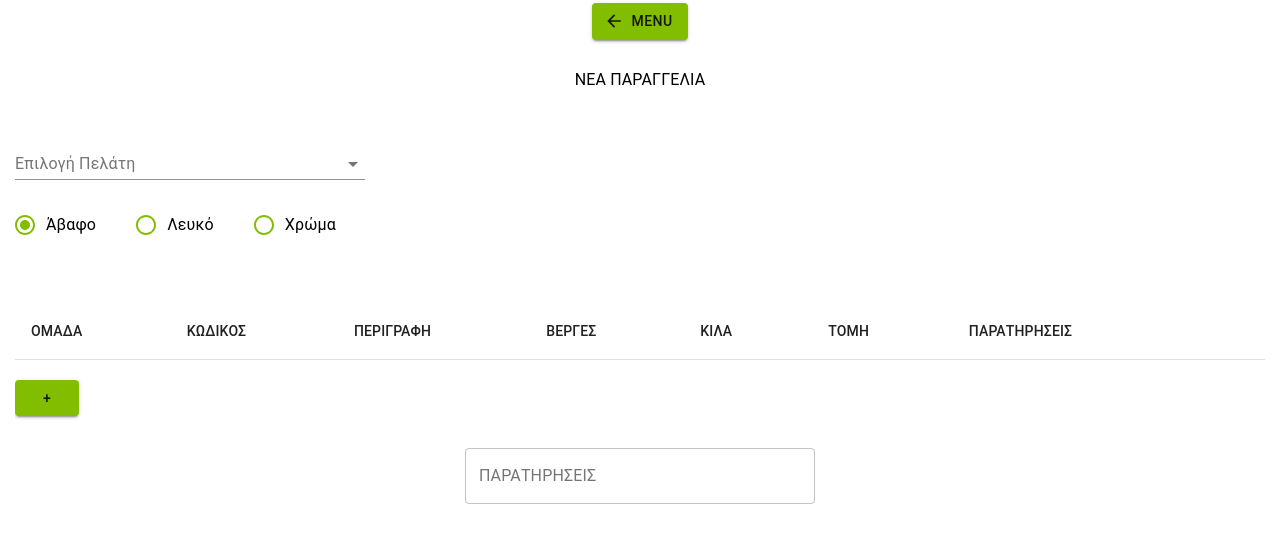
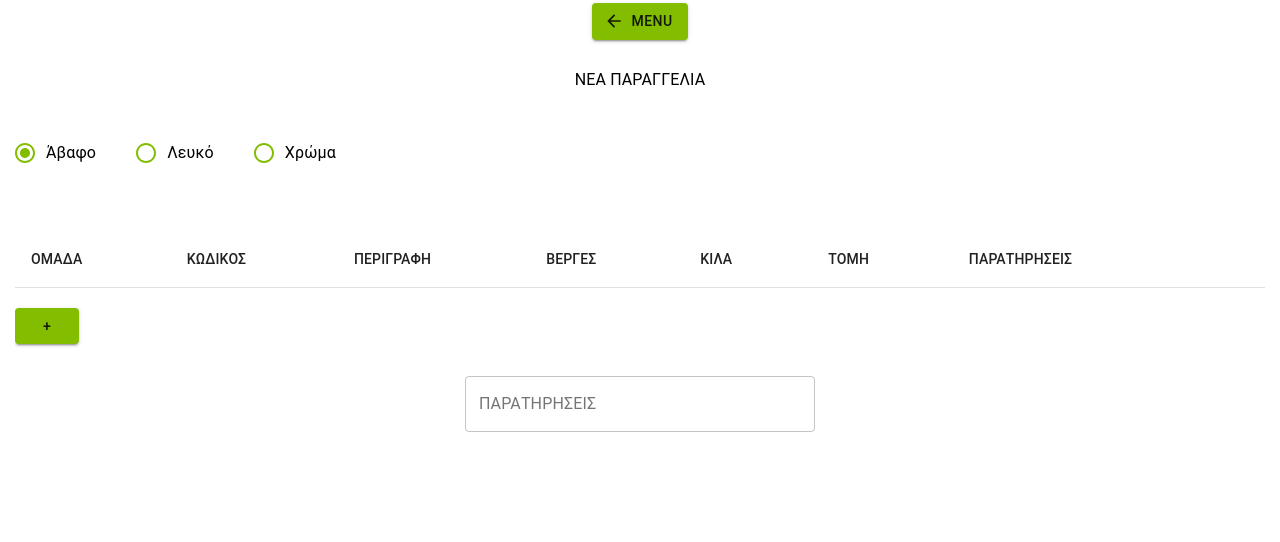
Before and after one commit to sebamatz/alfa-front, a React (Create React App) app: page /#/new in a window 1280 px wide. Shown: the top 542 px of the page. Built offline with nearby package versions, Linux system fonts and the light colour scheme.

Commit message:
Add styling to Autocomplete component and integrate OrderOptions component in NewOrder page for improved layout and functionality.

```diff
--- a/src/pages/NewOrder/NewOrder.tsx
+++ b/src/pages/NewOrder/NewOrder.tsx
@@ -57,7 +57,7 @@ const defaultValues: any = {
 export const NewOrder = () => {
   let history = useHistory();
   const { selectedBranch, branch, setSelectBranch,
-     setAfm, setBranch } =
+    setAfm, setBranch, isEmployee } =
     useContext(BranchesContext);
 
   const [rows, setRows] = useState([]);
@@ -249,14 +249,15 @@ export const NewOrder = () => {
 
   console.log("stateData", stateData);
 
-  const handleSelectBranch = async (event,value) => {
-    const selectedBranch: IGetBranchesResponse = branches.find((branch:IGetBranchesResponse) => branch.afm === value.afm);
+  const handleSelectBranch = async (event, value) => {
+    const selectedBranch: IGetBranchesResponse = branches.find((branch: IGetBranchesResponse) => branch?.afm === value?.afm);
     console.log("event", event);
-    const data: IGetBranchesResponse[] = await getbranches(selectedBranch.afm);
+    const data: IGetBranchesResponse[] = await getbranches(selectedBranch?.afm);
     if (data[0]?.branches.length > 0) {
       setBranch(data[0].branches);
-    }else{
+    } else {
       setSelectBranch(data[0]);
+      console.log("selectedBranch", data[0]);
     }
     setAfm(selectedBranch.afm);
     console.log("handleSelectBranch", data);
@@ -264,7 +265,7 @@ export const NewOrder = () => {
 
   }
 
-  const handleGetBranches = async (event,value) => {
+  const handleGetBranches = async (event, value) => {
     console.log("event", event);
     const data: IGetBranchesResponse[] = await searchBranches(value);
     setBranches(data);
@@ -277,20 +278,27 @@ export const NewOrder = () => {
         <Grid item xs={12}>
           <Typography className={classes.title}>ΝΕΑ ΠΑΡΑΓΓΕΛΙΑ</Typography>
         </Grid>
+        {isEmployee && (
           <Grid item xs={12}>
             <Grid container spacing={3}>
               <Grid item xs={12} md={4}>
                 <Autocomplete
                   style={{ width: 350, maxWidth: "100%" }}
                   options={branches}
-                getOptionLabel={(option:IGetBranchesResponse) => option.trdrname}
+                  getOptionLabel={(option: IGetBranchesResponse) => option.trdrname}
                   renderInput={(params) => <TextField {...params} label="Επιλογή Πελάτη" />}
                   onChange={handleSelectBranch}
                   onInputChange={handleGetBranches}
                 />
               </Grid>
+
+              <Grid item xs={12} md={4}>  {/* Επιλογή Τρόπου Πληρωμής */}
+
+                {selectedBranch.warning}
               </Grid>
             </Grid>
+          </Grid>
+        )}
         <Grid item xs={12}>
 
           <OrderOptions isDisabled={rows.length > 0} />
--- a/src/test.html
+++ b/src/test.html
@@ -4,7 +4,7 @@
     </head>
     <body>
 
-        <iframe  id="userAfm" src="http://localhost:3000" value="777777700" width="100%" height="100%"></iframe>
+        <iframe  id="userAfm" src="http://localhost:3000" value="7777777700" width="100%" height="100%"></iframe>
         <script>
             const iframe = document.getElementById("userAfm");
 
```
Lines whose indentation alone changed are shown as unchanged.
